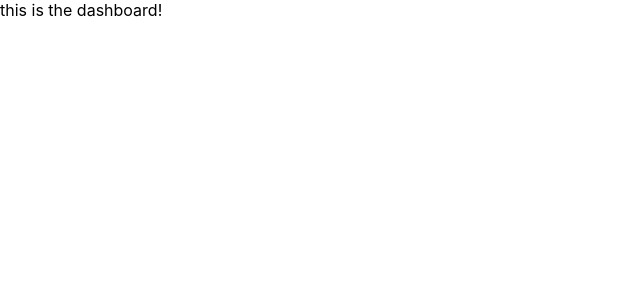
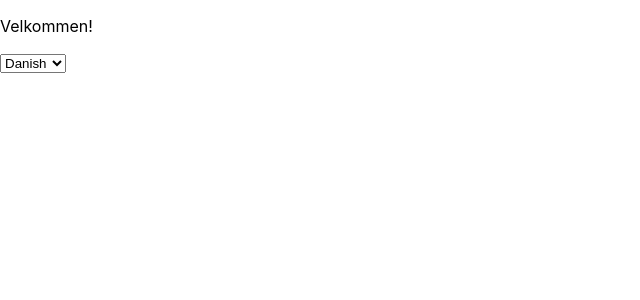
Before and after one commit to lilygostovic/DASS-frontend, a React (Create React App) app: page / in a window 1280 px wide. Shown: the top 300 px of the page, without its empty margins (0-640 px from the left). Built offline with nearby package versions, Linux system fonts and the light colour scheme.

Commit message:
Config i18next

```diff
--- a/package.json
+++ b/package.json
@@ -10,8 +10,11 @@
     "@types/node": "^16.18.12",
     "@types/react": "^18.0.28",
     "@types/react-dom": "^18.0.11",
+    "i18next": "^22.4.10",
+    "i18next-browser-languagedetector": "^7.0.1",
     "react": "^18.2.0",
     "react-dom": "^18.2.0",
+    "react-i18next": "^12.1.5",
     "react-router-dom": "^6.8.1",
     "react-scripts": "5.0.1",
     "web-vitals": "^2.1.4"
--- /dev/null
+++ b/src/i18n/config.ts
@@ -0,0 +1,22 @@
+import LanguageDetector from 'i18next-browser-languagedetector';
+import i18n from 'i18next';
+import { initReactI18next } from 'react-i18next';
+
+i18n
+  .use(LanguageDetector) // detects user language
+  .use(initReactI18next) // passes i18n instance to react-i18next
+  // init i18next
+  .init({
+    lng: 'da', // initialized language
+    fallbackLng: 'da', // fallback language
+    resources: { // key connection to json files
+      da: {
+        translation: require("./locales/da.json")
+      },
+      en: {
+        translation: require("./locales/en.json")
+      }
+    }
+  });
+
+export default i18n;
--- /dev/null
+++ b/src/i18n/locales/da.json
@@ -0,0 +1,3 @@
+{
+    "welcome": "Velkommen!"
+}
--- /dev/null
+++ b/src/i18n/locales/en.json
@@ -0,0 +1,3 @@
+{
+    "welcome": "Welcome!"
+}
--- a/src/index.tsx
+++ b/src/index.tsx
@@ -1,4 +1,5 @@
 import './index.css';
+import './i18n/config.ts';
 
 import App from './App';
 import React from 'react';
--- a/src/pages/Dashboard.tsx
+++ b/src/pages/Dashboard.tsx
@@ -1,3 +1,23 @@
 import React from 'react';
+import i18n from '../i18n/config';
+import { useTranslation } from 'react-i18next';
 
-export const Dashboard = () => (<div>this is the dashboard!</div>)
+export const Dashboard = () => {
+  const { t } = useTranslation();
+
+  const text = t("welcome");
+
+  const handleLanguageChange = (e: React.ChangeEvent<HTMLSelectElement>) => {
+    i18n.changeLanguage(e.target.value);
+  }
+
+  return (
+    <div>
+        <p>{text}</p>
+        <select name="language" onChange={handleLanguageChange}>
+            <option value="da">Danish</option>
+            <option value="en">English</option>
+        </select>
+    </div>
+  )
+};
--- a/src/reportWebVitals.ts
+++ b/src/reportWebVitals.ts
@@ -3,7 +3,6 @@ import { type ReportHandler } from 'web-vitals';
 const reportWebVitals = (onPerfEntry?: ReportHandler) => {
   // eslint-disable-next-line eqeqeq
   if (onPerfEntry != null && onPerfEntry instanceof Function) {
-    // eslint-disable-next-line @typescript-eslint/no-floating-promises
     import("web-vitals").then(({ getCLS, getFID, getFCP, getLCP, getTTFB }) => {
       getCLS(onPerfEntry);
       getFID(onPerfEntry);
```
Also changed, not shown: .eslintrc.json, 1 other file (tests, documents, lock files or other folders).
